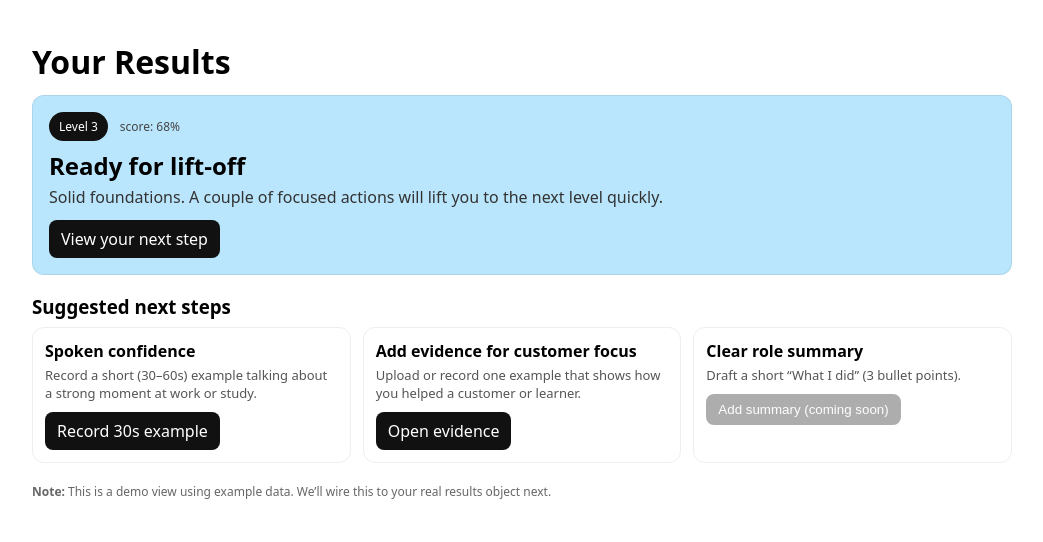
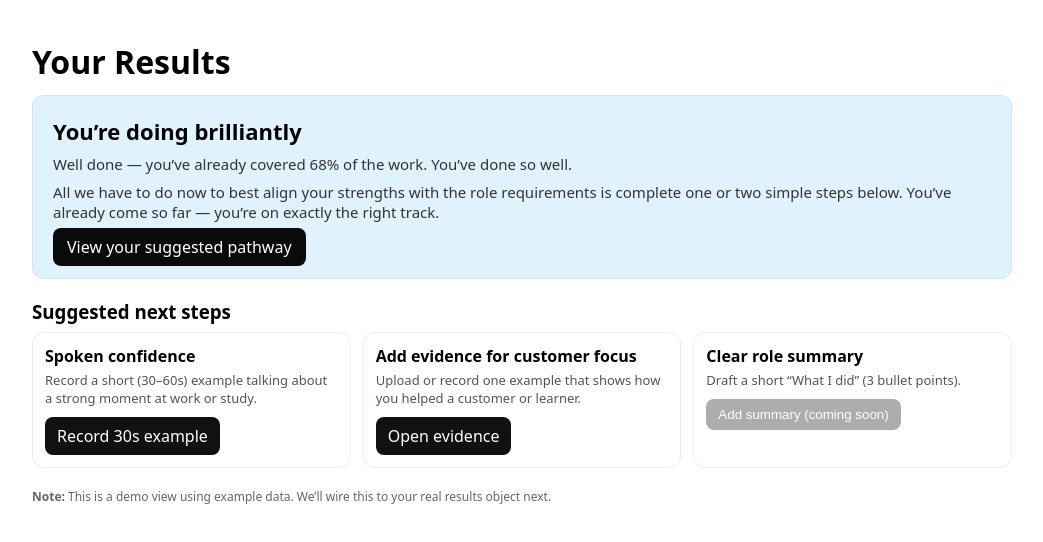
Before and after one commit to an170787-rekonet/rekonet, a Next.js app: page /results-demo in a window 1280 px wide. Shown: the top 542 px of the page, without its empty margins (118-1161 px from the left). Built offline with nearby package versions, Linux system fonts and the light colour scheme.

Commit message:
Update SummaryBand.jsx

```diff
--- a/app/components/results/SummaryBand.jsx
+++ b/app/components/results/SummaryBand.jsx
@@ -1,27 +1,46 @@
 'use client';
 import React from 'react';
 
-const levelCopy = {
-  1: { title: 'Getting started', body: 'You’re building foundations. No rush — small steps count. We’ll show you one easy next step to move forward today.', color: '#fde68a', badge: 'Level 1' },
-  2: { title: 'Growing', body: 'Good progress. You’ve got early wins — keep momentum with one short action we recommend below.', color: '#c7f9cc', badge: 'Level 2' },
-  3: { title: 'Ready for lift‑off', body: 'Solid foundations. A couple of focused actions will lift you to the next level quickly.', color: '#bae6fd', badge: 'Level 3' },
-  4: { title: 'Confident', body: 'You’re nearly job‑ready. Polish one or two areas and add a strong evidence example.', color: '#ddd6fe', badge: 'Level 4' },
-  5: { title: 'Showcase', body: 'Excellent. You can showcase your strengths now — keep your evidence current and relevant.', color: '#fecaca', badge: 'Level 5' },
-};
+export default function SummaryBand({ level = 3, score, nextId = 'actions' }) {
+  const progress =
+    typeof score === 'number'
+      ? `Well done — you’ve already covered ${Math.round(score)}% of the work. You’ve done so well.`
+      : null;
 
-export default function SummaryBand({ level = 3, score, nextId = 'actions' }) {
-  const copy = levelCopy[level] || levelCopy[3];
   return (
-    <section style={{ background: copy.color, border: '1px solid rgba(0,0,0,0.08)', borderRadius: 12, padding: 16, marginBottom: 16 }}>
-      <div style={{ display: 'flex', gap: 12, alignItems: 'center', flexWrap: 'wrap' }}>
-        <span style={{ background: '#111', color: '#fff', padding: '6px 10px', borderRadius: 999, fontSize: 12 }}>{copy.badge}</span>
-        {typeof score === 'number' && <span style={{ fontSize: 12, color: '#444' }}>score: {Math.round(score)}%</span>}
-      </div>
-      <h2 style={{ margin: '8px 0 4px 0' }}>{copy.title}</h2>
-      <p style={{ margin: 0, color: '#333' }}>{copy.body}</p>
-      <div style={{ marginTop: 12 }}>
-        <a href={`#${nextId}`} style={{ display: 'inline-block', background: '#111', color: '#fff', padding: '8px 12px', borderRadius: 8, textDecoration: 'none' }}>
-          View your next step
+    <section
+      style={{
+        background: '#e0f2fe', // soft supportive tone
+        borderRadius: 12,
+        padding: 20,
+        marginBottom: 20,
+        border: '1px solid rgba(0,0,0,0.06)',
+      }}
+    >
+      <h2 style={{ margin: 0, fontSize: 22 }}>You’re doing brilliantly</h2>
+
+      {progress && (
+        <p style={{ margin: '8px 0', fontSize: 15, color: '#333' }}>{progress}</p>
+      )}
+
+      <p style={{ margin: '8px 0', fontSize: 15, color: '#333' }}>
+        All we have to do now to best align your strengths with the role requirements
+        is complete one or two simple steps below. You’ve already come so far — you’re
+        on exactly the right track.
+      </p>
+
+      <div style={{ marginTop: 14 }}>
+        <a
+          href={`#${nextId}`}
+          style={{
+            padding: '8px 14px',
+            background: '#0a0a0a',
+            color: '#fff',
+            borderRadius: 8,
+            textDecoration: 'none',
+          }}
+        >
+          View your suggested pathway
         </a>
       </div>
     </section>
```
